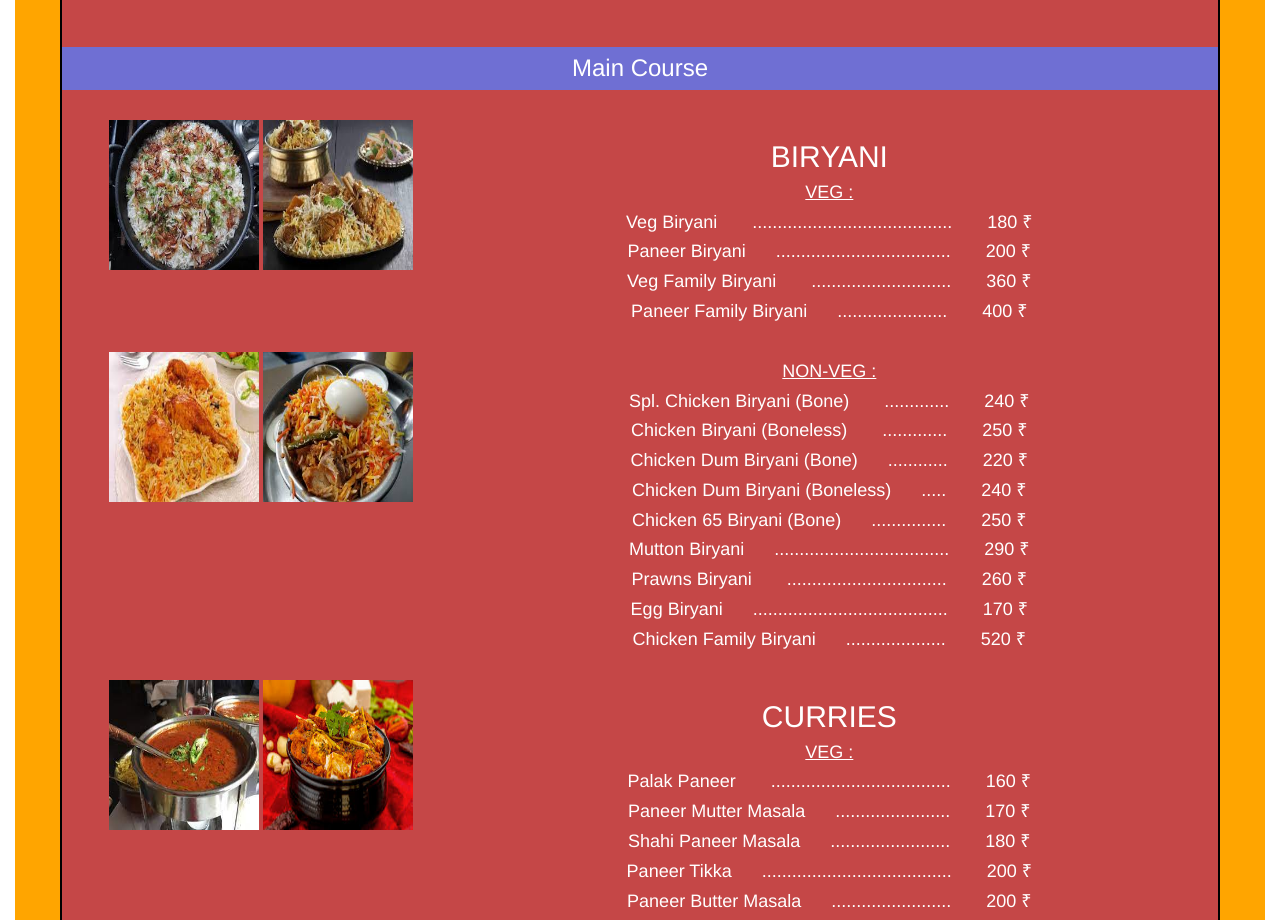
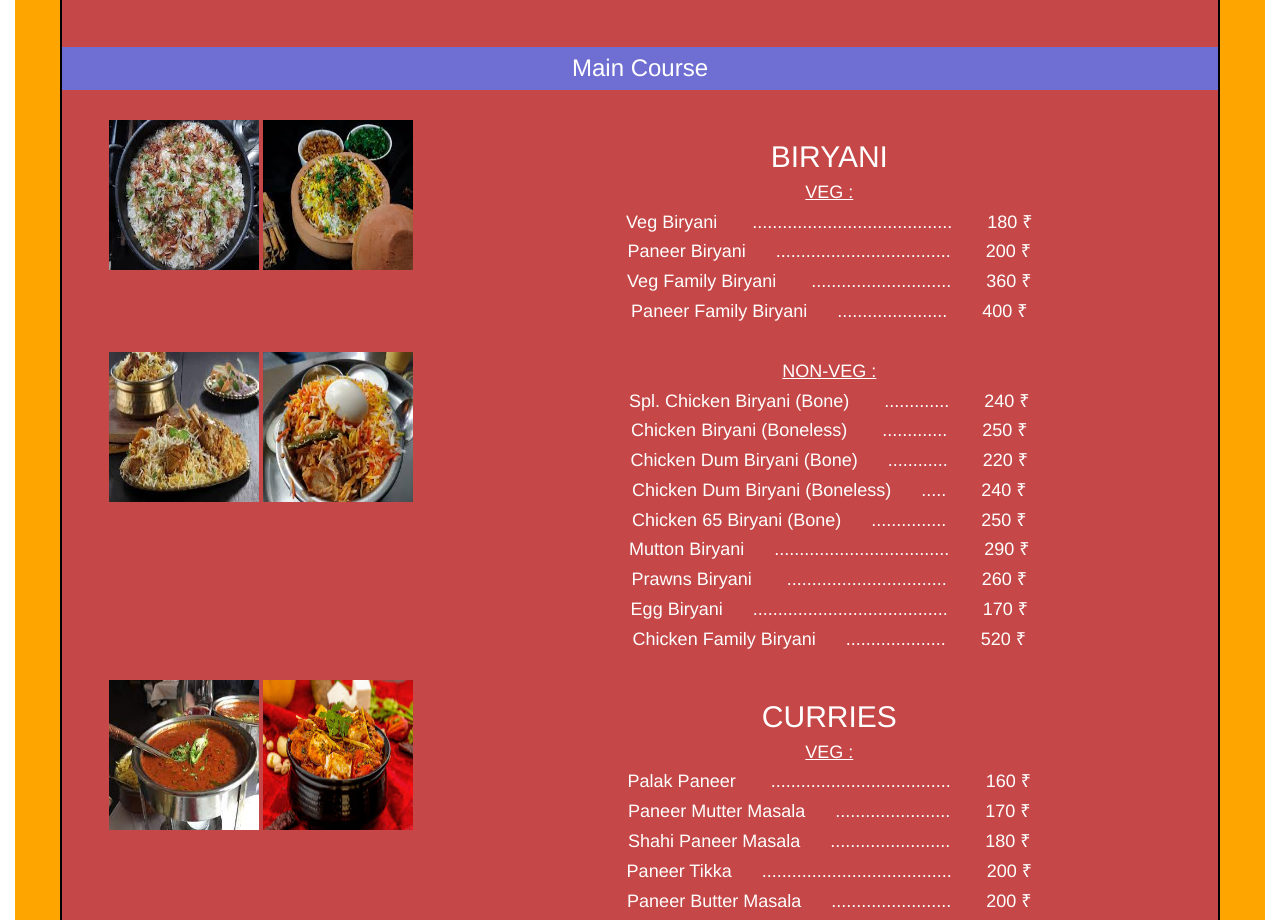
Before and after one commit to dipali2103/MyProjects, a plain HTML site: page Hotel/menucard.html in a window 1280 px wide. Shown: the part 921-1841 px from the top of the page. Drawn offline with Linux system fonts and the light colour scheme.

Commit message:
Update menucard.html

```diff
--- a/Hotel/menucard.html
+++ b/Hotel/menucard.html
@@ -56,7 +56,7 @@
         <dl>
             <dt>
                 <img src="images/veggBiryani.jpg" height="150px" width="150px">
-                <img src="images/6.jpg" height="150px" width="150px">
+                <img src="images/birya.jpg" height="150px" width="150px">
             </dt>
             <dd>
                <h2 style="text-align:center">BIRYANI</h2>
@@ -67,7 +67,7 @@
                <h4>Paneer Family Biryani &nbsp; &nbsp; &nbsp;...................... &nbsp; &nbsp; &nbsp; 400 &#8377;</h4>
              </dd>
              <dt>
-                <img src="images/non-vegBiryani.jpg" height="150px" width="150px">
+                <img src="images/6.jpg" height="150px" width="150px">
                 <img src="images/eggBiryani.jpg" height="150px" width="150px">
              </dt>
              <dd>
```
